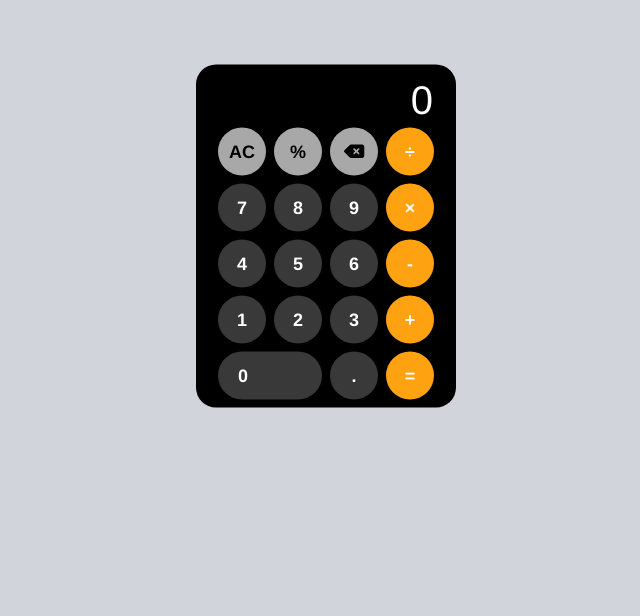
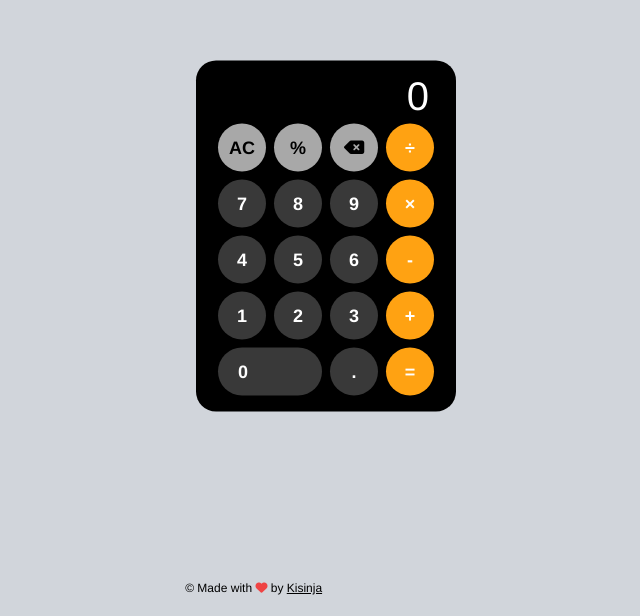
Before and after one commit to kisinja/iPhone-calculator, a website: page src/index.html in a window 1280 px wide. Shown: the part 184-800 px from the top of the page, without its empty margins (314-954 px from the left). Drawn offline with Linux system fonts and the light colour scheme.

Commit message:
Changes to be committed: 	modified:   src/index.html 	modified:   src/output.css

```diff
--- a/src/index.html
+++ b/src/index.html
@@ -21,10 +21,10 @@
 
     <div class="container">
         <div
-            class="bg-black flex flex-col items-center w-[260px] pb-2 mx-auto mt-[100px] rounded-[20px] pt-[15px] content">
+            class="bg-black flex flex-col items-center w-[260px] pb-4 mx-auto mt-[100px] rounded-[20px] pt-[15px] content">
             <div>
                 <input type="text" id="display"
-                    class="w-[230px] h-10 text-[40px] mb-2 text-right text-white bg-transparent p-2 placeholder-white  overflow-wrap break-word"
+                    class="w-[230px] h-10 text-[40px] mb-2 text-right text-white bg-transparent p-2 placeholder-white pr-[12px] overflow-wrap break-word"
                     placeholder="0" disabled>
             </div>
 
@@ -72,6 +72,13 @@
             </div>
         </div>
 
+        <div class="text-center absolute bottom-5 left-[39%]">
+            <p class="text-xs mt-4 text-black">&copy; Made with <i class="fa-solid fa-heart text-red-500"></i> by
+                <a href="https:/www.instagram.com/kis__inja" class="underline cursor-pointer"
+                    title="go to my instagram">Kisinja</a>
+            </p>
+        </div>
+
         <script src="calc.js"></script>
 </body>
 
```
Also changed, not shown: src/output.css.
